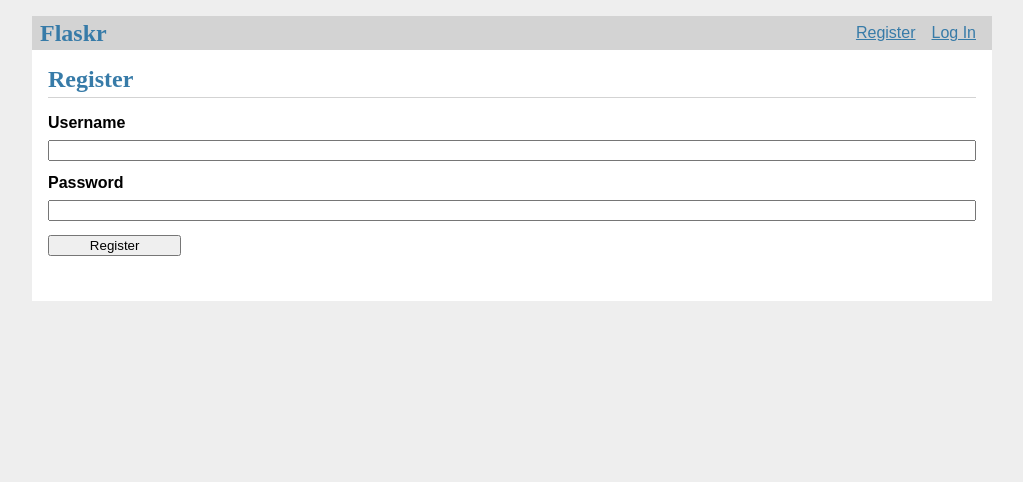
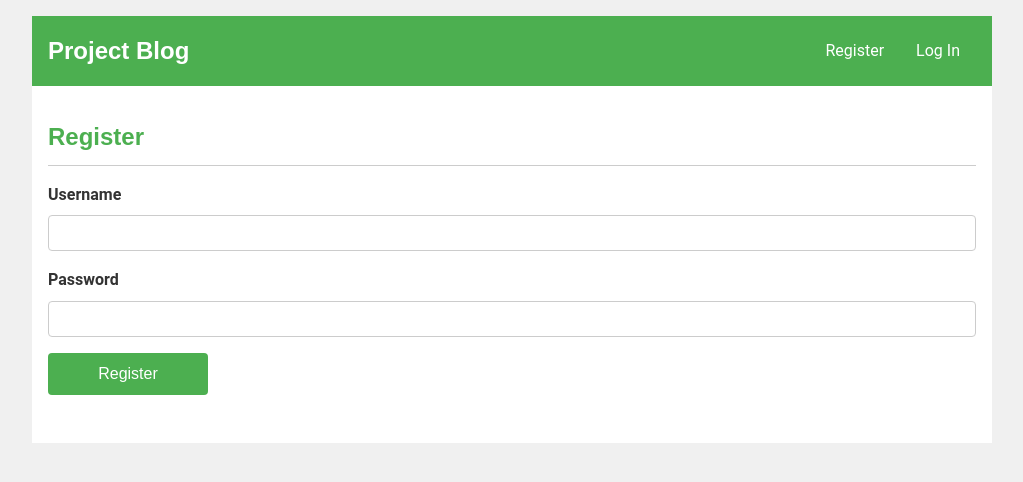
Before and after one commit to Danilo302/project_blog, a Flask app: page /auth/register in a window 1280 px wide. Shown: the top 482 px of the page, without its empty margins (128-1151 px from the left). Run offline with Flask 3, Linux system fonts and the light colour scheme.

Commit message:
Atualizacao

```diff
--- a/static/style.css
+++ b/static/style.css
@@ -1,26 +1,180 @@
-html { font-family: sans-serif; background: #eee; padding: 1rem; }
-body { max-width: 960px; margin: 0 auto; background: white; }
-h1 { font-family: serif; color: #377ba8; margin: 1rem 0; }
-a { color: #377ba8; }
-hr { border: none; border-top: 1px solid lightgray; }
-nav { background: lightgray; display: flex; align-items: center; padding: 0 0.5rem; }
-nav h1 { flex: auto; margin: 0; }
-nav h1 a { text-decoration: none; padding: 0.25rem 0.5rem; }
-nav ul  { display: flex; list-style: none; margin: 0; padding: 0; }
-nav ul li a, nav ul li span, header .action { display: block; padding: 0.5rem; }
-.content { padding: 0 1rem 1rem; }
-.content > header { border-bottom: 1px solid lightgray; display: flex; align-items: flex-end; }
-.content > header h1 { flex: auto; margin: 1rem 0 0.25rem 0; }
-.flash { margin: 1em 0; padding: 1em; background: #cae6f6; border: 1px solid #377ba8; }
-.post > header { display: flex; align-items: flex-end; font-size: 0.85em; }
-.post > header > div:first-of-type { flex: auto; }
-.post > header h1 { font-size: 1.5em; margin-bottom: 0; }
-.post .about { color: slategray; font-style: italic; }
-.post .body { white-space: pre-line; }
-.content:last-child { margin-bottom: 0; }
-.content form { margin: 1em 0; display: flex; flex-direction: column; }
-.content label { font-weight: bold; margin-bottom: 0.5em; }
-.content input, .content textarea { margin-bottom: 1em; }
-.content textarea { min-height: 12em; resize: vertical; }
-input.danger { color: #cc2f2e; }
-input[type=submit] { align-self: start; min-width: 10em; }
+
+:root {
+    --primary-color: #4CAF50; /* Verde */
+    --secondary-color: #2196F3; /* Azul */
+    --background-color: #f0f0f0; /* Cinza claro */
+    --text-color: #333; /* Cinza escuro */
+    --accent-color: #FFC107; /* Amarelo */
+  }
+
+  /* Estilos */
+  html {
+    font-family: 'Roboto', sans-serif;
+    background: var(--background-color);
+    padding: 1rem;
+  }
+
+  body {
+    max-width: 960px;
+    margin: 0 auto;
+    background: white;
+    color: var(--text-color);
+    line-height: 1.6;
+  }
+
+  h1, h2, h3 {
+    font-family: 'Montserrat', sans-serif;
+    color: var(--primary-color);
+    margin: 1rem 0;
+  }
+
+  a {
+    color: var(--secondary-color);
+    text-decoration: none;
+    transition: color 0.3s ease;
+  }
+
+  a:hover {
+    color: var(--accent-color);
+  }
+
+  hr {
+    border: none;
+    border-top: 1px solid #ccc;
+  }
+
+  nav {
+    background: var(--primary-color);
+    display: flex;
+    align-items: center;
+    padding: 1rem;
+  }
+
+  nav h1 {
+    flex: 1;
+    margin: 0;
+    color: white;
+    font-size: 1.5rem;
+  }
+
+  nav h1 a {
+    color: white;
+    text-decoration: none;
+  }
+
+  nav ul {
+    display: flex;
+    list-style: none;
+    margin: 0;
+    padding: 0;
+  }
+
+  nav ul li a {
+    color: white;
+    padding: 0.5rem 1rem;
+    text-decoration: none;
+    transition: background-color 0.3s ease;
+  }
+
+  nav ul li a:hover {
+    background-color: var(--accent-color);
+  }
+
+  .content {
+    padding: 1rem;
+  }
+
+  .content > header {
+    border-bottom: 1px solid #ccc;
+    display: flex;
+    align-items: flex-end;
+  }
+
+  .content > header h1 {
+    flex: 1;
+    margin: 1rem 0 0.5rem 0;
+  }
+
+  .flash {
+    margin: 1em 0;
+    padding: 1em;
+    background: var(--accent-color);
+    border: 1px solid var(--primary-color);
+    color: var(--primary-color);
+  }
+
+  .post > header {
+    display: flex;
+    align-items: center;
+    font-size: 0.9em;
+    color: var(--secondary-color);
+  }
+
+  .post > header > div:first-of-type {
+    flex: 1;
+  }
+
+  .post > header h1 {
+    font-size: 1.8em;
+    margin-bottom: 0;
+    color: var(--primary-color);
+  }
+
+  .post .about {
+    color: var(--text-color);
+    font-style: italic;
+  }
+
+  .post .body {
+    white-space: pre-line;
+  }
+
+  .content:last-child {
+    margin-bottom: 0;
+  }
+
+  .content form {
+    margin: 1em 0;
+    display: flex;
+    flex-direction: column;
+  }
+
+  .content label {
+    font-weight: bold;
+    margin-bottom: 0.5em;
+  }
+
+  .content input,
+  .content textarea {
+    margin-bottom: 1em;
+    padding: 0.5em;
+    border: 1px solid #ccc;
+    border-radius: 4px;
+    font-size: 1rem;
+  }
+
+  .content textarea {
+    min-height: 12em;
+    resize: vertical;
+  }
+
+  input.danger {
+    color: #cc2f2e;
+  }
+
+  input[type=submit] {
+    align-self: flex-start;
+    min-width: 10em;
+    padding: 0.75em;
+    background-color: var(--primary-color);
+    color: white;
+    border: none;
+    border-radius: 4px;
+    cursor: pointer;
+    font-size: 1rem;
+    transition: background-color 0.3s ease;
+  }
+
+  input[type=submit]:hover {
+    background-color: var(--accent-color);
+  }
--- a/templates/index.html
+++ b/templates/index.html
@@ -1,8 +1,8 @@
 <!doctype html>
-<title>{% block title %}{% endblock %} - Flaskr</title>
+<title>{% block title %}{% endblock %} Project Blog</title>
 <link rel="stylesheet" href="{{ url_for('static', filename='style.css') }}">
 <nav>
-  <h1>Flaskr</h1>
+  <h1>Project Blog</h1>
   <ul>
     {% if g.user %}
       <li><span>{{ g.user['username'] }}</span>
```
